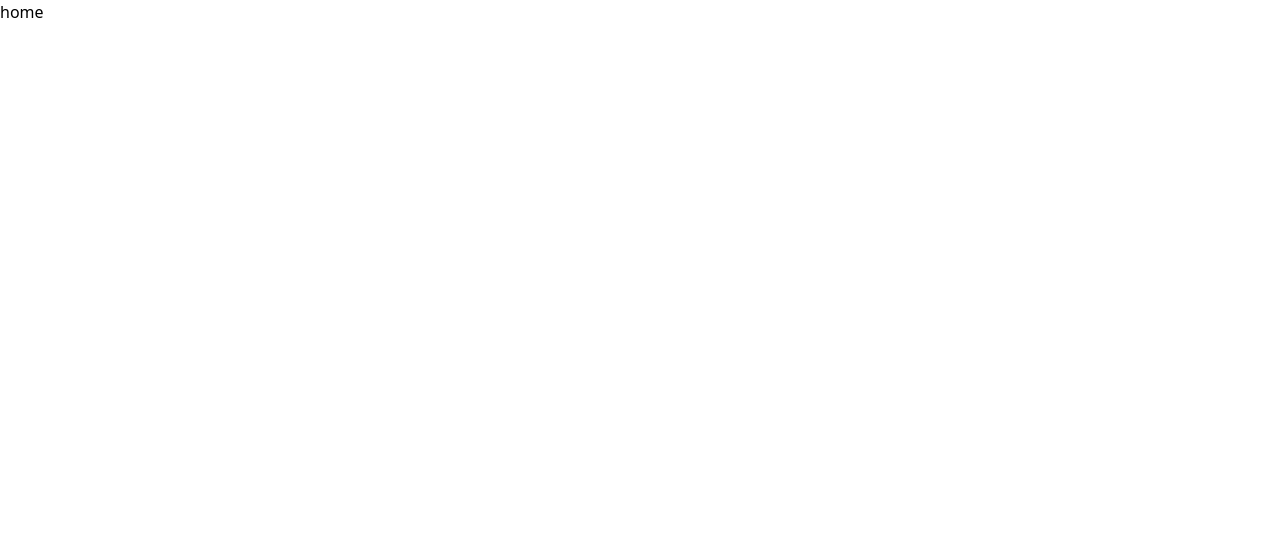
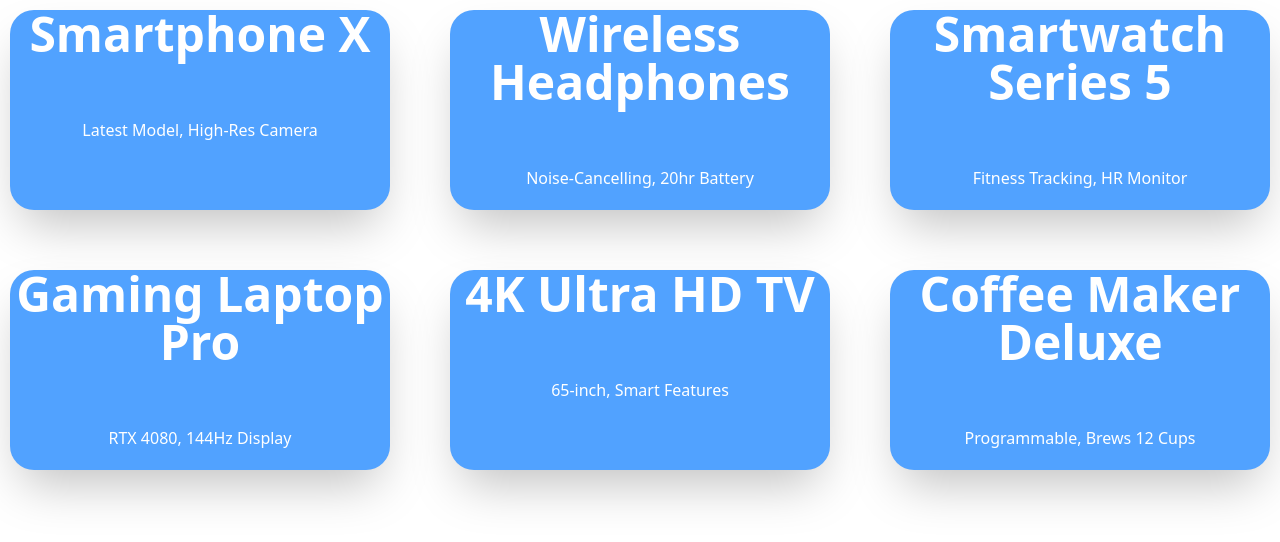
Before and after one commit to bemnet-21/alx-project-0x02-setup, a Next.js app in the folder alx-project-0x02/: page /home in a window 1280 px wide. Shown: the top 542 px of the page. Built offline with nearby package versions, Linux system fonts and the light colour scheme.

Commit message:
Card component

```diff
--- /dev/null
+++ b/alx-project-0x02/components/common/Card.tsx
@@ -0,0 +1,13 @@
+import React from 'react'
+import { type Cardprops } from '@/interfaces'
+
+const Card: React.FC<Cardprops> = ({title, content}) => {
+  return (
+    <div className='shadow-2xl w-ful h-50 text-center m-2.5 bg-blue-400 rounded-3xl text-white hover:bg-blue-500'>
+        <h2 className='text-5xl mb-15 font-bold'>{title}</h2>
+        <p>{content}</p>
+    </div>
+  )
+}
+
+export default Card
--- a/alx-project-0x02/interfaces/index.ts
+++ b/alx-project-0x02/interfaces/index.ts
@@ -0,0 +1,4 @@
+export interface Cardprops {
+    title: string
+    content: string
+}
--- a/alx-project-0x02/pages/home.tsx
+++ b/alx-project-0x02/pages/home.tsx
@@ -1,9 +1,33 @@
-import React from 'react'
+import React from 'react';
+import Card from '@/components/common/Card';
 
-const home: React.FC = () => {
+const HomePage: React.FC = () => {
+  const cardData = [
+  { title: "Smartphone X", content: "Latest Model, High-Res Camera" },
+  { title: "Wireless Headphones", content: "Noise-Cancelling, 20hr Battery" },
+  { title: "Smartwatch Series 5", content: "Fitness Tracking, HR Monitor" },
+  { title: "Gaming Laptop Pro", content: "RTX 4080, 144Hz Display" },
+  { title: "4K Ultra HD TV", content: "65-inch, Smart Features" },
+  { title: "Coffee Maker Deluxe", content: "Programmable, Brews 12 Cups" }
+  ]
   return (
-    <div>home</div>
-  )
-}
+      <div className='grid md:grid-cols-2 lg:grid-cols-3 gap-10'>
+        {
+          cardData.map((item, index) => (
+            <Card key={index} title={item.title} content={item.content} />
+          ))}
 
-export default home
+        </div>
+
+
+      //   {/* <Card title="Laptop" content='Brand New' />
+      //   <Card title="Laptop" content='Brand New' />
+      //   <Card title="Laptop" content='Brand New' />
+      //   <Card title="Laptop" content='Brand New' />
+      //   <Card title="Laptop" content='Brand New' />
+      //   <Card title="Laptop" content='Brand New' /> */}
+      // // </div>
+  );
+};
+
+export default HomePage;
```
